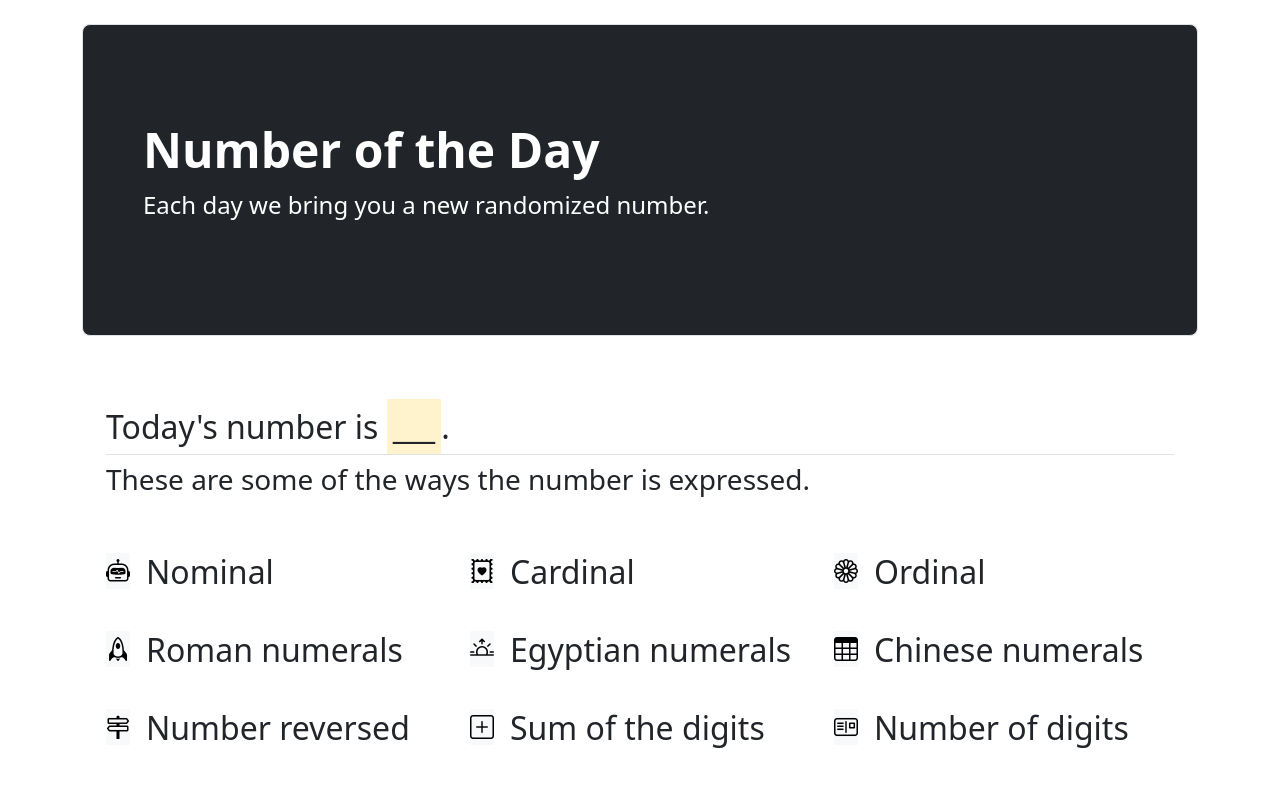
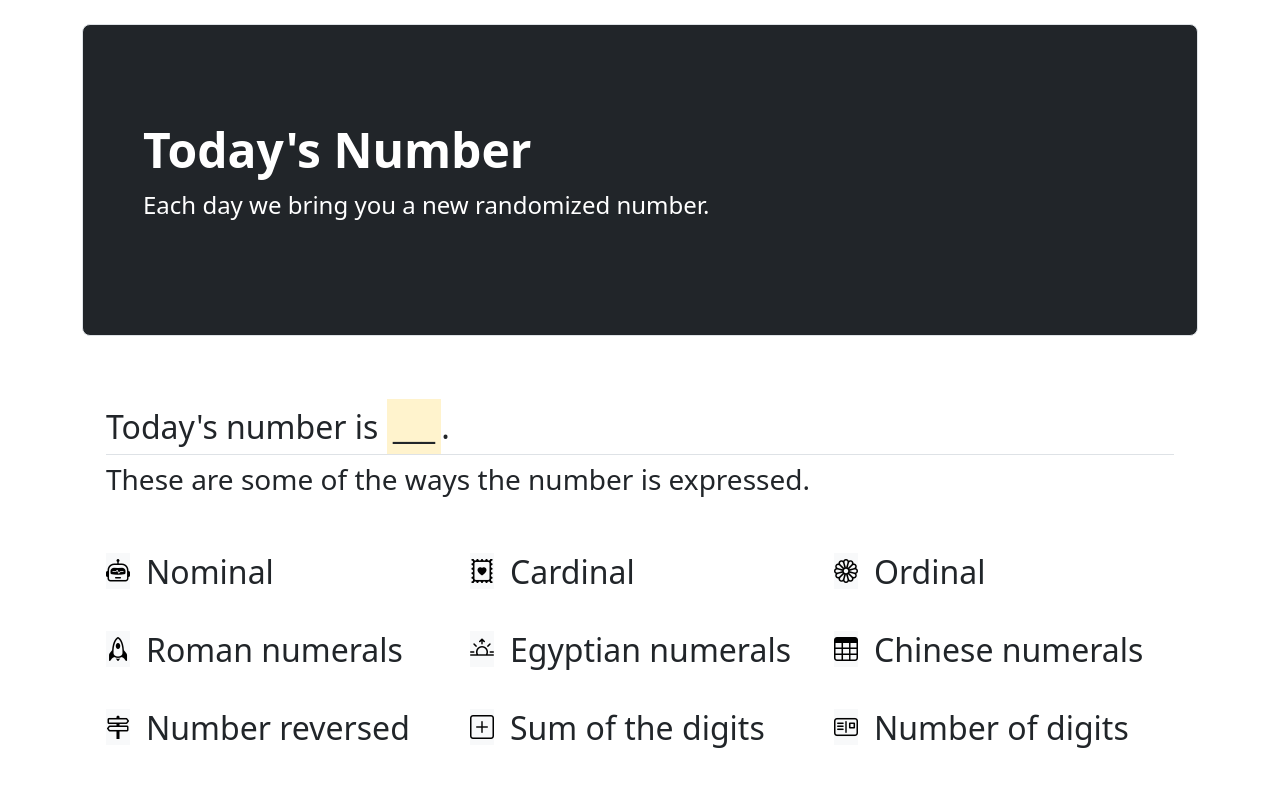
Before and after one commit to MissGin/TodaysNumber, a plain HTML site: page index.html in a window 1280 px wide. Shown: the top 800 px of the page. Drawn offline with nearby package versions, Linux system fonts and the light colour scheme; no server answers.

Commit message:
Add files via upload

```diff
--- a/index.html
+++ b/index.html
@@ -15,7 +15,7 @@
 
           <div class="p-5 mb-4 text-bg-dark border rounded-3">
             <div class="container-fluid  py-5">
-              <h1 class="display-5 fw-bold">Number of the Day</h1>
+              <h1 class="display-5 fw-bold">Today's Number</h1>
               <p class="col-md-8 fs-4">Each day we bring you a new randomized number.</p>
 
             </div>
```
